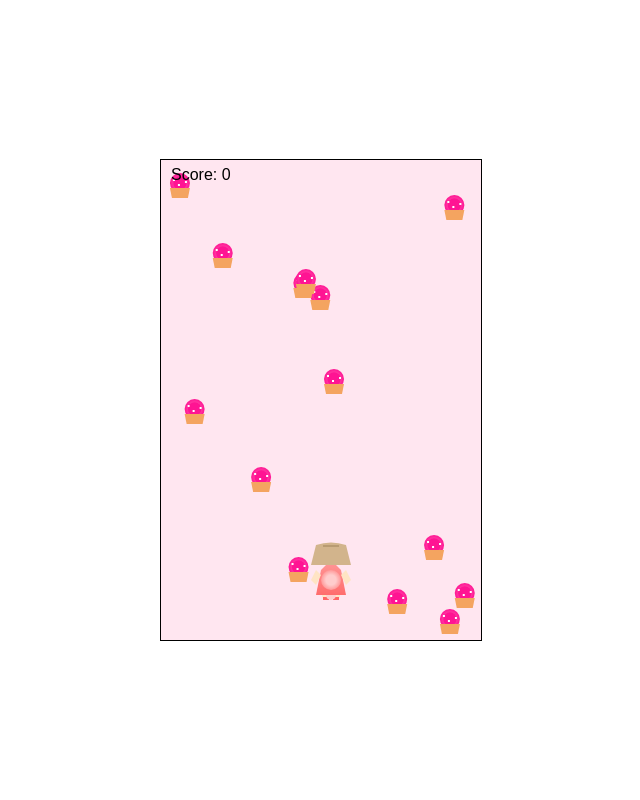
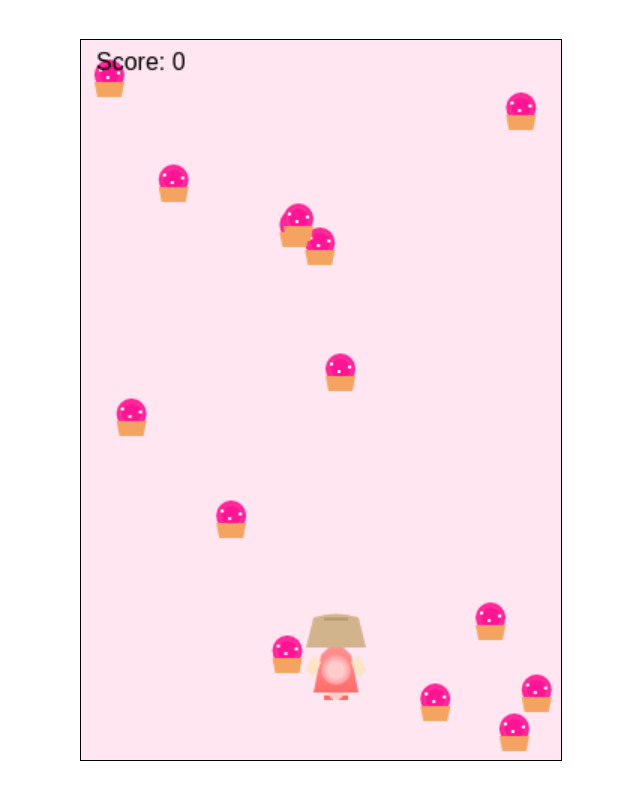
Before and after one commit to mmckearney/Cupcake-Game, a plain HTML site: page index.html in a window 1280 px wide. Shown: the whole page, without its empty margins (319-959 px from the left). Drawn offline with Linux system fonts and the light colour scheme.

Commit message:
Update index.html

```diff
--- a/index.html
+++ b/index.html
@@ -2,17 +2,39 @@
 <html>
 <head>
     <title>Cupcake Quest</title>
+    <meta name="viewport" content="width=device-width, initial-scale=1.0, maximum-scale=1.0, user-scalable=no">
     <style>
-        canvas { border: 1px solid black; background: #ffe6f0; touch-action: none; }
-        body { display: flex; justify-content: center; align-items: center; height: 100vh; margin: 0; }
+        canvas {
+            border: 1px solid black;
+            background: #ffe6f0;
+            touch-action: none;
+            /* Scale to fit screen while maintaining aspect ratio */
+            width: 100vw;
+            height: 150vw; /* 480/320 * 100 = 150 to maintain 3:2 aspect ratio */
+            max-width: 480px;
+            max-height: 720px;
+            object-fit: contain;
+        }
+        body {
+            display: flex;
+            justify-content: center;
+            align-items: center;
+            height: 100vh;
+            margin: 0;
+            overflow: hidden;
+        }
     </style>
 </head>
 <body>
-    <canvas id="gameCanvas" width="320" height="480"></canvas>
+    <canvas id="gameCanvas"></canvas>
     <script>
         const canvas = document.getElementById('gameCanvas');
         const ctx = canvas.getContext('2d');
         if (!ctx) console.error('Canvas context failed!');
+
+        // Set canvas logical size (game resolution) to 320x480, but scale physically
+        canvas.width = 320;
+        canvas.height = 480;
 
         let player = { x: 160, y: 400, width: 20, height: 40, speed: 3, stomachSize: 1, bodySize: 1 };
         let cupcakes = [];
```
